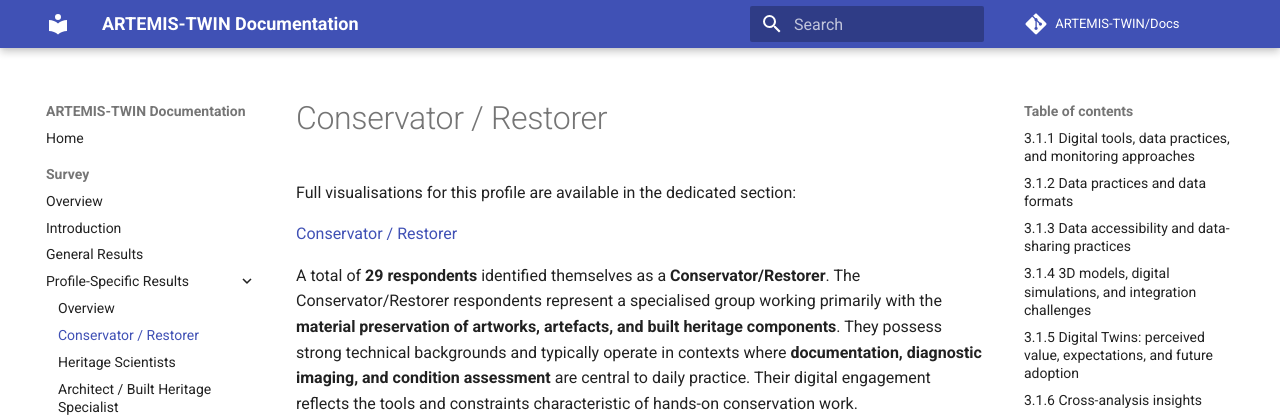
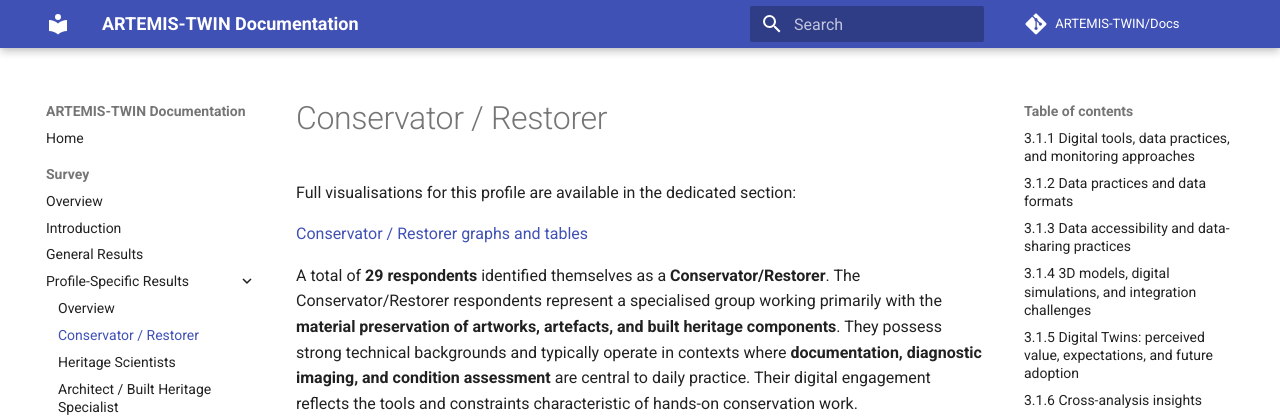
Before and after one commit to ARTEMIS-TWIN/Docs, an MkDocs documentation site: the page built from docs/survey/03-01-conservator-restorer.md, in a window 1280 px wide and 900 px high. Shown: the top 417 px of the window. Built offline with MkDocs 1.6.1 and Material for MkDocs 9.7.7, drawn with Linux system fonts in a browser that asks for light colours; comment, search, counter and statistics services are not loaded; some of the changed text lies outside the part shown.

Commit message:
Update 03-01-conservator-restorer.md

```diff
--- a/docs/survey/03-01-conservator-restorer.md
+++ b/docs/survey/03-01-conservator-restorer.md
@@ -2,7 +2,7 @@
 
 Full visualisations for this profile are available in the dedicated section:
 
-[Conservator / Restorer](https://doi.org/10.5281/zenodo.20681631)
+[Conservator / Restorer graphs and tables](https://doi.org/10.5281/zenodo.20681631)
 
 A total of **29 respondents** identified themselves as a **Conservator/Restorer**. The Conservator/Restorer respondents represent a specialised group working primarily with the **material preservation of artworks, artefacts, and built heritage components**. They possess strong technical backgrounds and typically operate in contexts where **documentation, diagnostic imaging, and condition assessment** are central to daily practice. Their digital engagement reflects the tools and constraints characteristic of hands-on conservation work.
 
@@ -72,7 +72,7 @@ Looking ahead, most conservators believe Digital Twins will be useful (**Figure
 
 All detailed cross-tabulations for this profile are available in the corresponding section:
 
-[Conservator / Restorer](https://doi.org/10.5281/zenodo.20681631)
+[Conservator / Restorer graphs and tables](https://doi.org/10.5281/zenodo.20681631)
 
 These insights derive from comparative cross-tabulations across the profile-specific tables. The analysis focuses on relative response distributions within each row to identify structural patterns across technological groups, rather than relying on absolute counts.
 
```
